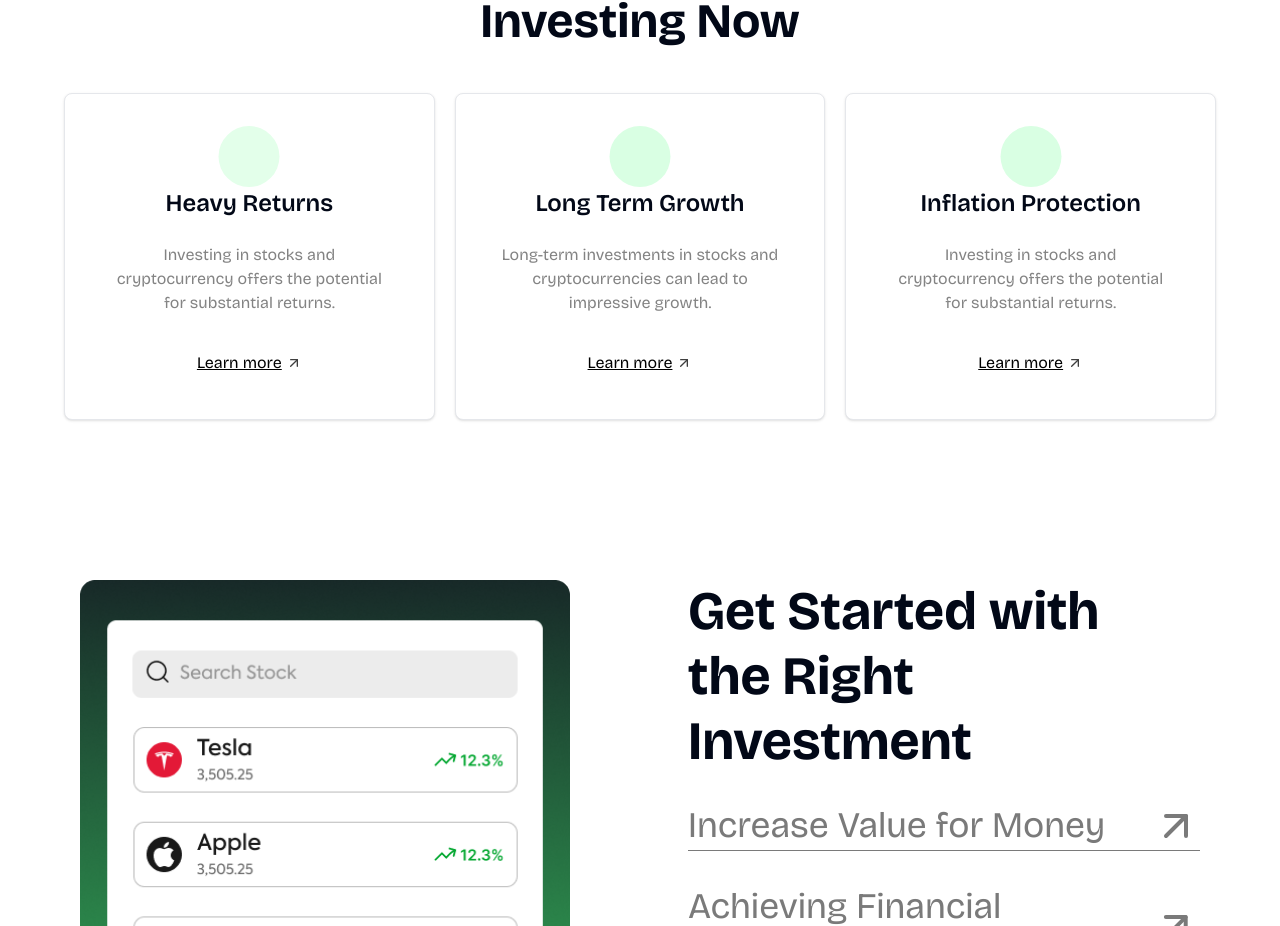
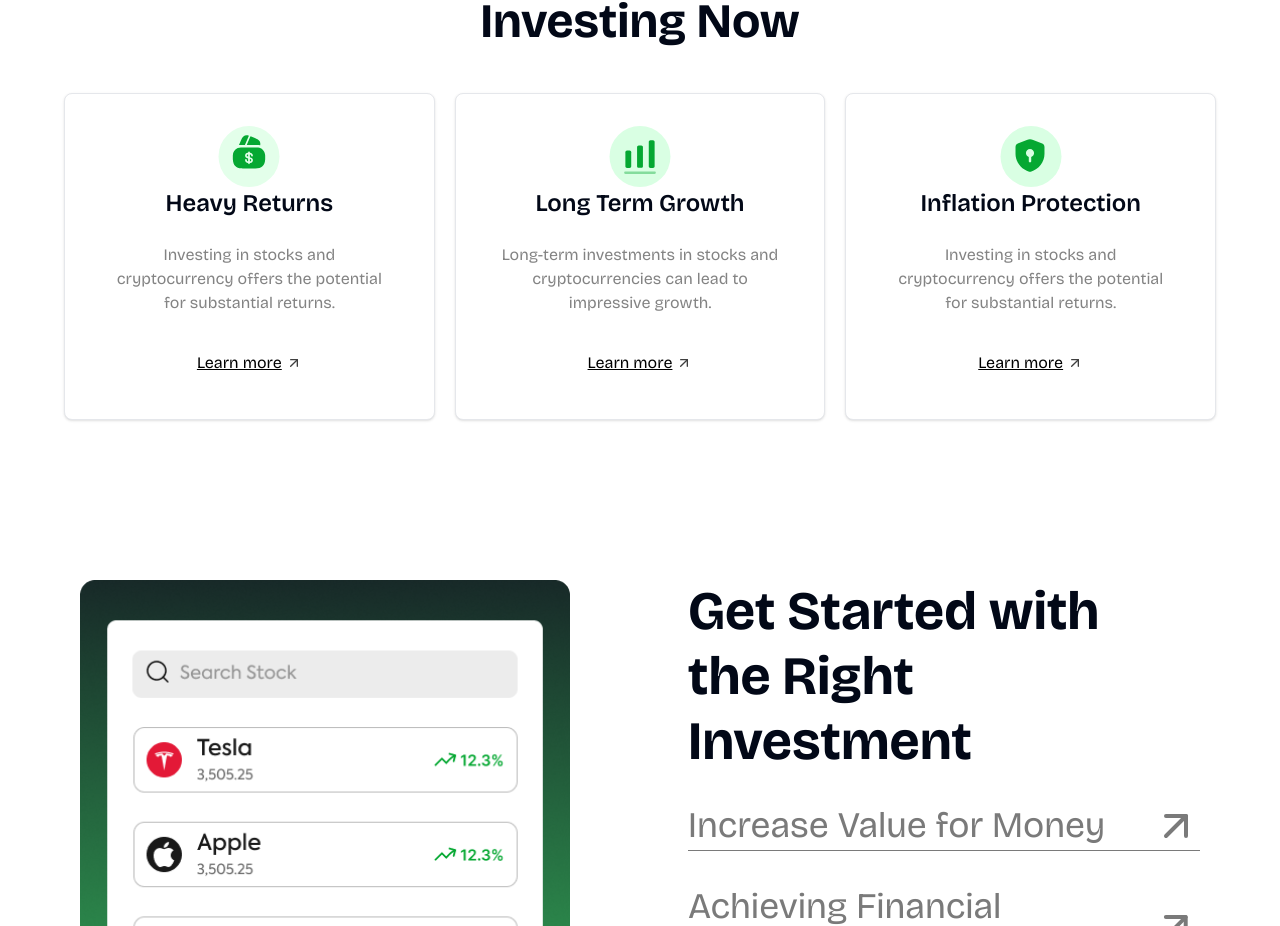
Before and after one commit to Giddyware/backthirsty, a Next.js app: page / in a window 1280 px wide. Shown: the part 967-1893 px from the top of the page. Built offline with nearby package versions, Linux system fonts and the light colour scheme.

Commit message:
chore: resturcture component

```diff
--- a/components/hero-section/index.tsx
+++ b/components/hero-section/index.tsx
@@ -1,8 +1,8 @@
 "use client";
 
-import { Navigation } from "../navigation";
 import { BackgroundPattern } from "../background-pattern";
 import { CalculatorTabs } from "../calculator/calculator-tabs";
+import { Navigation } from "../navigation";
 
 export const HeroSection = () => {
   return (
--- a/components/icons/index.tsx
+++ b/components/icons/index.tsx
@@ -1,20 +1,30 @@
 export const HeavyReturnsIcon = () => (
 <svg width="62" height="61" viewBox="0 0 62 61" fill="none" xmlns="http://www.w3.org/2000/svg">
-    <rect x="0.5" width="61" height="61" rx="30.5" fill="#E3FFEA" />
-    {/* ...existing path elements... */}
+<rect x="0.5" width="61" height="61" rx="30.5" fill="#E3FFEA"/>
+<path d="M30.9008 9.63071L26.9059 18.9299H22.9111C22.248 18.9299 21.6016 18.9796 20.9717 19.1122L22.6293 15.134L22.6956 14.9848L22.795 14.7196C22.8448 14.6035 22.8779 14.5041 22.9277 14.4212C24.8505 9.96223 27.0054 8.56984 30.9008 9.63071Z" fill="#05A832"/>
+<path d="M42.1561 19.3777L42.1229 19.3611C41.1284 19.0793 40.1172 18.9301 39.0895 18.9301H28.7129L32.4425 10.2608L32.4922 10.1448C32.7243 10.2277 32.9729 10.3437 33.2216 10.4266L36.8849 11.9681C38.9238 12.8135 40.3493 13.6921 41.2278 14.7529C41.377 14.9518 41.5096 15.1342 41.6422 15.3497C41.7914 15.5817 41.9075 15.8138 41.9738 16.0624C42.0401 16.2116 42.0898 16.3442 42.1229 16.4934C42.3716 17.3388 42.3882 18.3002 42.1561 19.3777Z" fill="#05A832"/>
+<path d="M31.8623 35.2409H32.2767C32.774 35.2409 33.1884 34.7933 33.1884 34.2463C33.1884 33.5501 32.9895 33.4507 32.5585 33.2849L31.8623 33.0363V35.2409Z" fill="#05A832"/>
+<path d="M41.4269 21.7479C40.681 21.5324 39.9019 21.4164 39.0897 21.4164H22.9114C21.7842 21.4164 20.7234 21.6319 19.7288 22.0628C16.8445 23.3061 14.8223 26.1737 14.8223 29.5055V32.7378C14.8223 33.1357 14.8554 33.5169 14.9051 33.9148C15.2698 39.1859 18.0878 42.0039 23.3589 42.352C23.7402 42.4017 24.1215 42.4349 24.5359 42.4349H37.4652C43.5983 42.4349 46.8307 39.5175 47.1456 33.7158C47.1622 33.4009 47.1788 33.0694 47.1788 32.7378V29.5055C47.1788 25.8422 44.7421 22.759 41.4269 21.7479ZM33.1223 31.6604C33.8848 31.9256 34.9125 32.4892 34.9125 34.2463C34.9125 35.7547 33.7356 36.9648 32.2769 36.9648H31.8625V37.3294C31.8625 37.8101 31.4812 38.1914 31.0005 38.1914C30.5198 38.1914 30.1386 37.8101 30.1386 37.3294V36.9648H29.9894C28.3981 36.9648 27.0886 35.6221 27.0886 33.9645C27.0886 33.4838 27.4698 33.1025 27.9505 33.1025C28.4312 33.1025 28.8125 33.4838 28.8125 33.9645C28.8125 34.6607 29.3429 35.2408 29.9894 35.2408H30.1386V32.4395L28.8788 31.9919C28.1163 31.7267 27.0886 31.1631 27.0886 29.4061C27.0886 27.8976 28.2655 26.6876 29.7242 26.6876H30.1386V26.3229C30.1386 25.8422 30.5198 25.4609 31.0005 25.4609C31.4812 25.4609 31.8625 25.8422 31.8625 26.3229V26.6876H32.0117C33.603 26.6876 34.9125 28.0302 34.9125 29.6878C34.9125 30.1686 34.5312 30.5498 34.0505 30.5498C33.5698 30.5498 33.1886 30.1686 33.1886 29.6878C33.1886 28.9917 32.6581 28.4115 32.0117 28.4115H31.8625V31.2128L33.1223 31.6604Z" fill="#05A832"/>
+<path d="M28.8125 29.4062C28.8125 30.1024 29.0114 30.2018 29.4424 30.3676L30.1386 30.6162V28.4116H29.7242C29.2103 28.4116 28.8125 28.8592 28.8125 29.4062Z" fill="#05A832"/>
 </svg>
+
 );
 
 export const LongTermGrowthIcon = () => (
 <svg width="62" height="61" viewBox="0 0 62 61" fill="none" xmlns="http://www.w3.org/2000/svg">
-    <rect x="0.5" width="61" height="61" rx="30.5" fill="#D9FFE3" />
-    {/* ...existing path elements... */}
+<rect x="0.5" width="61" height="61" rx="30.5" fill="#D9FFE3"/>
+<path opacity="0.4" d="M45.625 47.9688H16.375C15.7088 47.9688 15.1562 47.4162 15.1562 46.75C15.1562 46.0838 15.7088 45.5312 16.375 45.5312H45.625C46.2913 45.5312 46.8438 46.0838 46.8438 46.75C46.8438 47.4162 46.2913 47.9688 45.625 47.9688Z" fill="#05A832"/>
+<path d="M20.6 24.6176H18C17.1062 24.6176 16.375 25.3488 16.375 26.2426V40.25C16.375 41.1438 17.1062 41.875 18 41.875H20.6C21.4937 41.875 22.225 41.1438 22.225 40.25V26.2426C22.225 25.3326 21.4937 24.6176 20.6 24.6176Z" fill="#05A832"/>
+<path d="M32.3002 19.4336H29.7002C28.8064 19.4336 28.0752 20.1648 28.0752 21.0586V40.2498C28.0752 41.1436 28.8064 41.8748 29.7002 41.8748H32.3002C33.1939 41.8748 33.9252 41.1436 33.9252 40.2498V21.0586C33.9252 20.1648 33.1939 19.4336 32.3002 19.4336Z" fill="#05A832"/>
+<path d="M44.0004 14.25H41.4004C40.5066 14.25 39.7754 14.9812 39.7754 15.875V40.25C39.7754 41.1437 40.5066 41.875 41.4004 41.875H44.0004C44.8941 41.875 45.6254 41.1437 45.6254 40.25V15.875C45.6254 14.9812 44.8941 14.25 44.0004 14.25Z" fill="#05A832"/>
 </svg>
+
 );
 
 export const InflationProtectionIcon = () => (
 <svg width="62" height="61" viewBox="0 0 62 61" fill="none" xmlns="http://www.w3.org/2000/svg">
-    <rect x="0.5" width="61" height="61" rx="30.5" fill="#D9FFE3" />
-    {/* ...existing path elements... */}
+<rect x="0.5" width="61" height="61" rx="30.5" fill="#D9FFE3"/>
+<path d="M44.479 28.0699V20.9361C44.479 19.6036 43.4715 18.0924 42.2202 17.5886L33.169 13.8836C31.1377 13.0549 28.8465 13.0549 26.8152 13.8836L17.764 17.5886C16.529 18.0924 15.5215 19.6036 15.5215 20.9361V28.0699C15.5215 36.0162 21.2902 43.4587 29.1715 45.6362C29.7077 45.7824 30.2927 45.7824 30.829 45.6362C38.7102 43.4587 44.479 36.0162 44.479 28.0699ZM31.219 30.9137V35.1874C31.219 35.8537 30.6665 36.4062 30.0002 36.4062C29.334 36.4062 28.7815 35.8537 28.7815 35.1874V30.9137C27.1402 30.3937 25.9377 28.8661 25.9377 27.0624C25.9377 24.8199 27.7577 22.9999 30.0002 22.9999C32.2427 22.9999 34.0627 24.8199 34.0627 27.0624C34.0627 28.8824 32.8602 30.3937 31.219 30.9137Z" fill="#05A832"/>
 </svg>
+
 );
```
Lines whose indentation alone changed are shown as unchanged.
